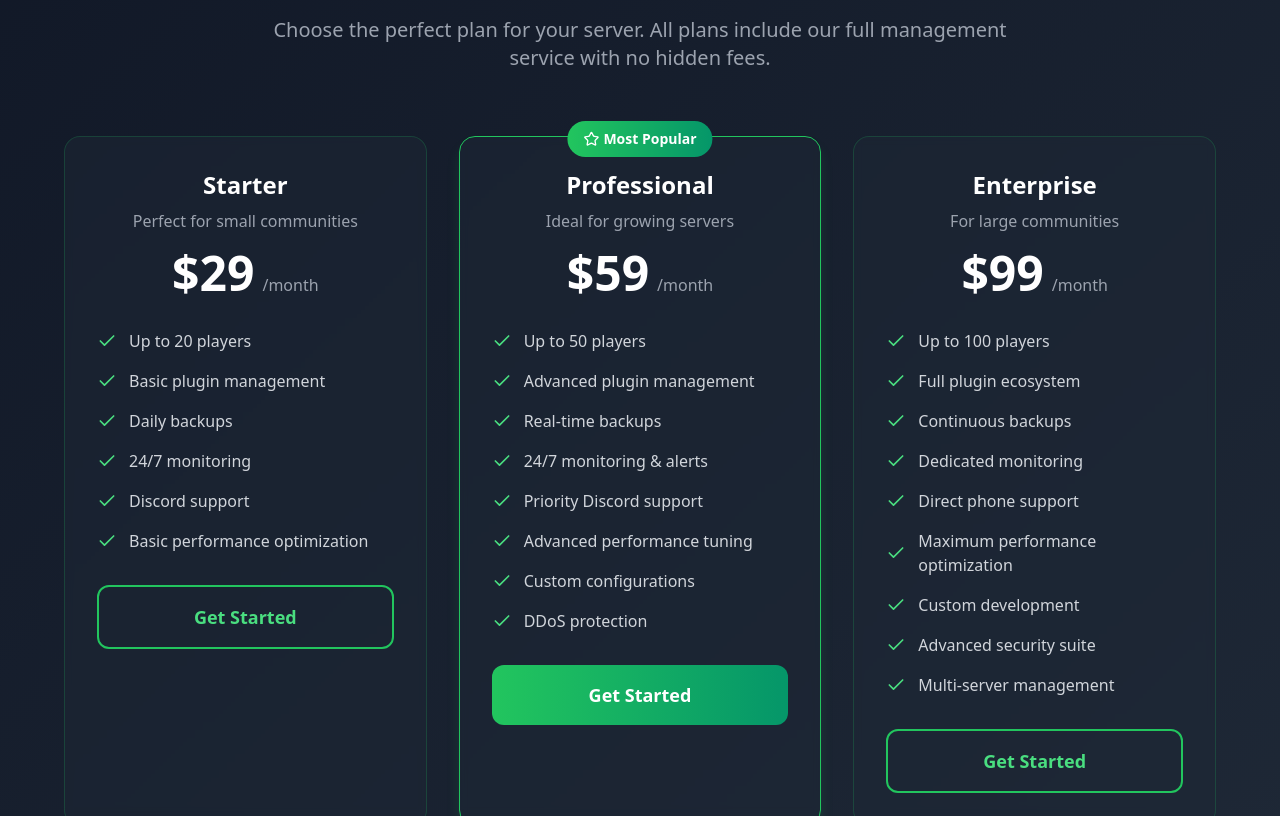
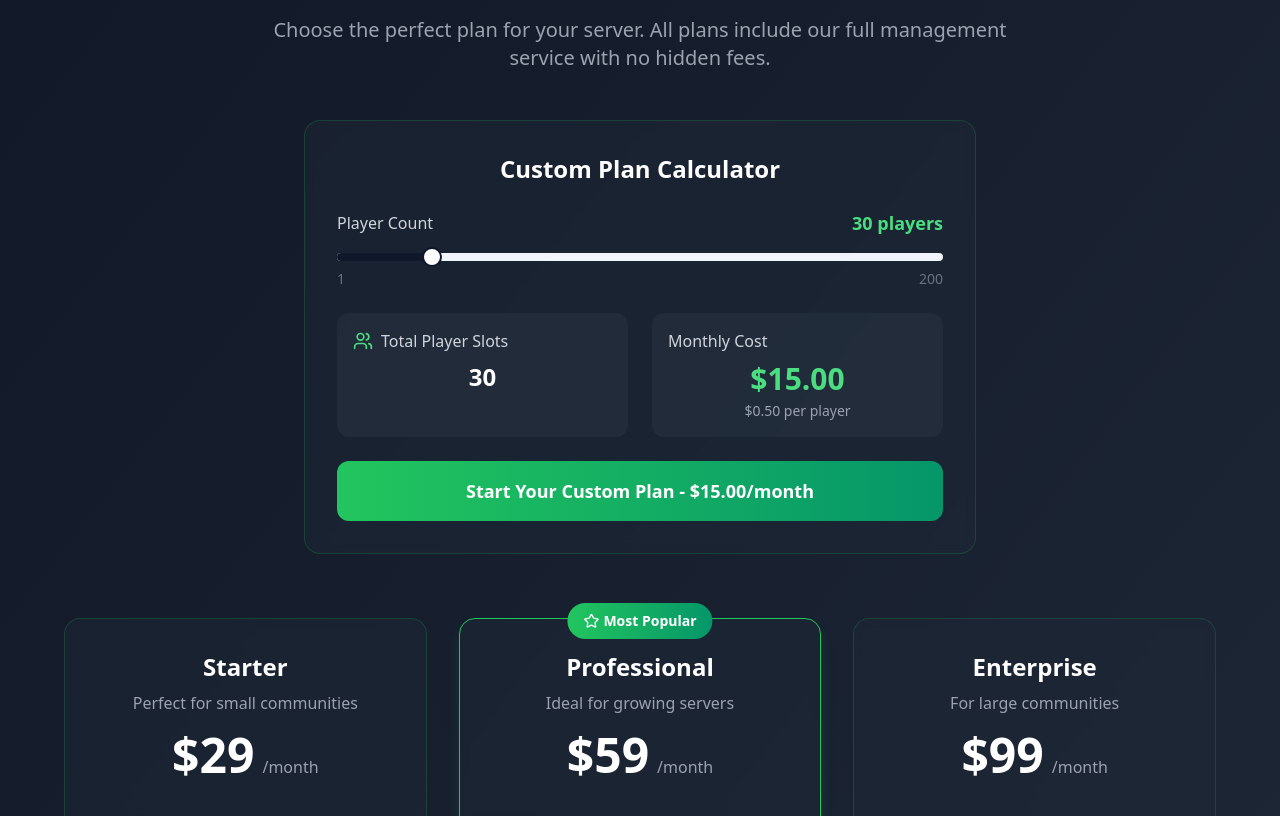
Before and after one commit to Craftefix/cn-hosting-page, a React (Vite) app: page / in a window 1280 px wide. Shown: the part 2165-2981 px from the top of the page. Built offline with nearby package versions, Linux system fonts and the light colour scheme.

Commit message:
Add player count slider to pricing
Implement a slider to adjust player count and calculate pricing based on the provided rules.

```diff
--- a/src/components/Pricing.tsx
+++ b/src/components/Pricing.tsx
@@ -1,7 +1,33 @@
 
-import { Check, Star } from "lucide-react";
+import { Check, Star, Users } from "lucide-react";
+import { useState } from "react";
+import { Slider } from "@/components/ui/slider";
 
 const Pricing = () => {
+  const [playerCount, setPlayerCount] = useState([30]);
+
+  const calculatePrice = (players: number) => {
+    return (players * 0.50).toFixed(2);
+  };
+
+  const calculateActualPlayerSlots = (basePlayerCount: number) => {
+    let additionalSlots = 0;
+
+    if (basePlayerCount >= 100) {
+      // 10% additional from 100 players onwards
+      additionalSlots = Math.floor(basePlayerCount * 0.10);
+    } else if (basePlayerCount >= 30) {
+      // 2% additional from 30 players onwards
+      additionalSlots = Math.floor(basePlayerCount * 0.02);
+    }
+
+    return basePlayerCount + additionalSlots;
+  };
+
+  const currentPrice = calculatePrice(playerCount[0]);
+  const actualSlots = calculateActualPlayerSlots(playerCount[0]);
+  const bonusSlots = actualSlots - playerCount[0];
+
   const plans = [
     {
       name: "Starter",
@@ -62,9 +88,72 @@ const Pricing = () => {
           <h2 className="text-4xl md:text-5xl font-bold text-white mb-6">
             Simple, <span className="bg-gradient-to-r from-green-400 to-emerald-600 bg-clip-text text-transparent">Transparent Pricing</span>
           </h2>
-          <p className="text-xl text-gray-400 max-w-3xl mx-auto">
+          <p className="text-xl text-gray-400 max-w-3xl mx-auto mb-12">
             Choose the perfect plan for your server. All plans include our full management service with no hidden fees.
           </p>
+
+          {/* Custom Pricing Slider */}
+          <div className="max-w-2xl mx-auto mb-16 bg-gray-800/50 backdrop-blur-sm border border-green-500/20 rounded-2xl p-8">
+            <h3 className="text-2xl font-bold text-white mb-6">Custom Plan Calculator</h3>
+            <div className="space-y-6">
+              <div>
+                <div className="flex justify-between items-center mb-4">
+                  <label className="text-gray-300 font-medium">Player Count</label>
+                  <span className="text-green-400 font-bold text-lg">{playerCount[0]} players</span>
+                </div>
+                <Slider
+                  value={playerCount}
+                  onValueChange={setPlayerCount}
+                  max={200}
+                  min={1}
+                  step={1}
+                  className="w-full"
+                />
+                <div className="flex justify-between text-gray-500 text-sm mt-2">
+                  <span>1</span>
+                  <span>200</span>
+                </div>
+              </div>
+
+              <div className="grid md:grid-cols-2 gap-6">
+                <div className="bg-gray-700/30 rounded-xl p-4">
+                  <div className="flex items-center mb-2">
+                    <Users className="w-5 h-5 text-green-400 mr-2" />
+                    <span className="text-gray-300">Total Player Slots</span>
+                  </div>
+                  <div className="text-2xl font-bold text-white">
+                    {actualSlots}
+                    {bonusSlots > 0 && (
+                      <span className="text-green-400 text-lg ml-2">
+                        (+{bonusSlots} bonus)
+                      </span>
+                    )}
+                  </div>
+                  {bonusSlots > 0 && (
+                    <p className="text-gray-400 text-sm mt-1">
+                      {playerCount[0] >= 100 ? "10% bonus slots" : "2% bonus slots"}
+                    </p>
+                  )}
+                </div>
+
+                <div className="bg-gray-700/30 rounded-xl p-4">
+                  <div className="flex items-center mb-2">
+                    <span className="text-gray-300">Monthly Cost</span>
+                  </div>
+                  <div className="text-3xl font-bold text-green-400">
+                    ${currentPrice}
+                  </div>
+                  <p className="text-gray-400 text-sm mt-1">
+                    $0.50 per player
+                  </p>
+                </div>
+              </div>
+
+              <button className="w-full bg-gradient-to-r from-green-500 to-emerald-600 text-white py-4 rounded-xl font-bold text-lg transition-all duration-300 transform hover:scale-105 hover:from-green-600 hover:to-emerald-700">
+                Start Your Custom Plan - ${currentPrice}/month
+              </button>
+            </div>
+          </div>
         </div>
 
         <div className="grid md:grid-cols-3 gap-8 max-w-6xl mx-auto">
```
